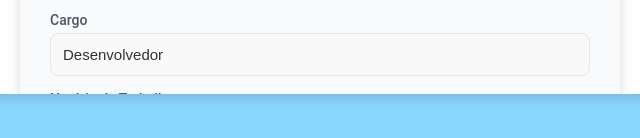
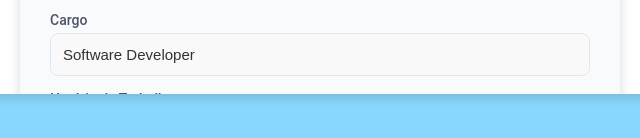
Before and after one commit to Inojoza28/pontocheck, a plain HTML site: page configuracoes.html in a window 1280 px wide. Shown: the part 666-804 px from the top of the page, 430-1070 px from the left. Drawn offline with Linux system fonts and the light colour scheme.

Commit message:
Add files via upload

```diff
--- a/configuracoes.html
+++ b/configuracoes.html
@@ -75,7 +75,7 @@
                     </div>
                     <div class="form-group">
                         <label for="position">Cargo</label>
-                        <input type="text" id="position" value="Desenvolvedor" readonly>
+                        <input type="text" id="position" value="Software Developer" readonly>
                     </div>
                     <div class="form-group">
                         <label for="work-hours">Horário de Trabalho</label>
```
